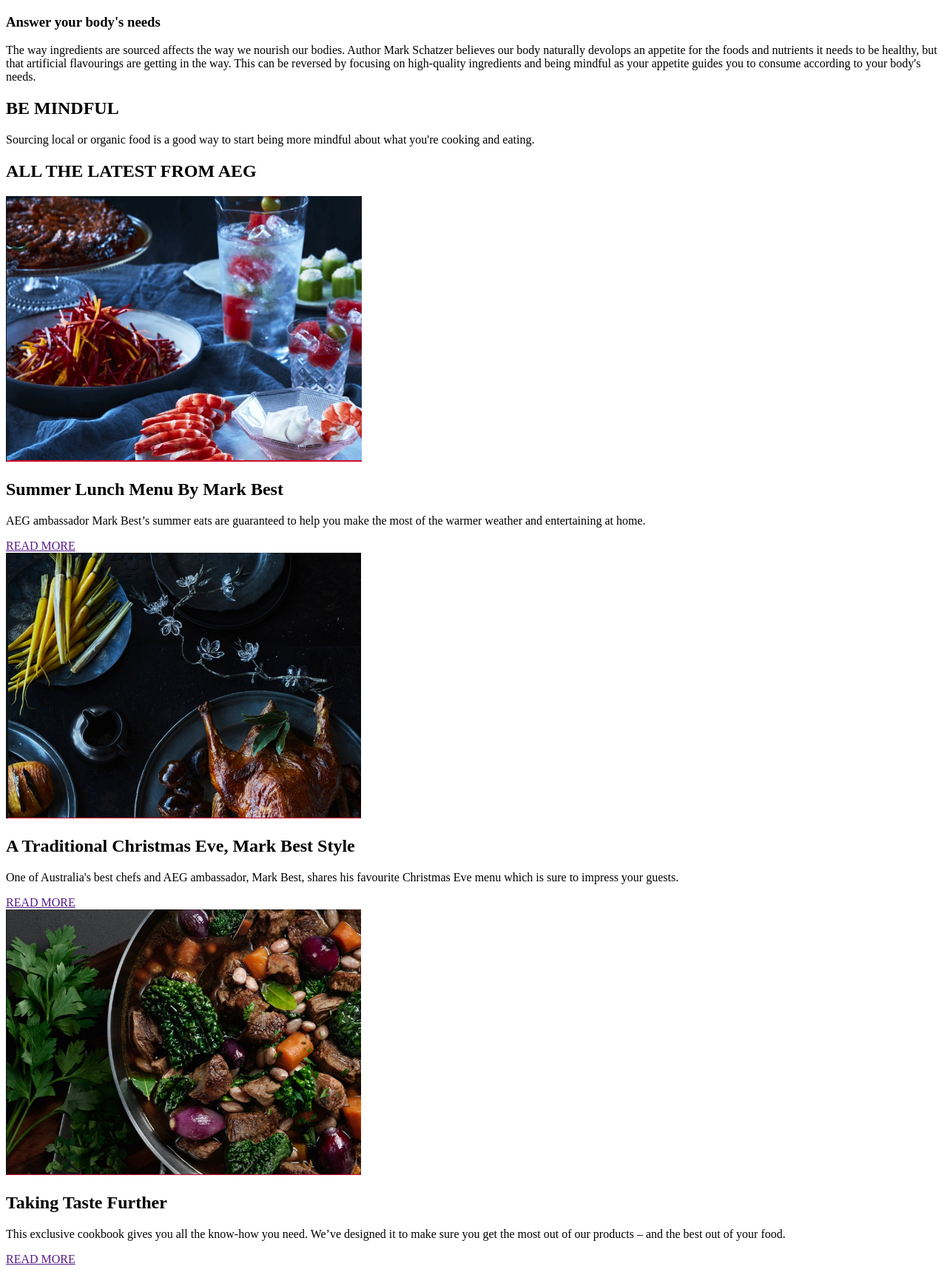
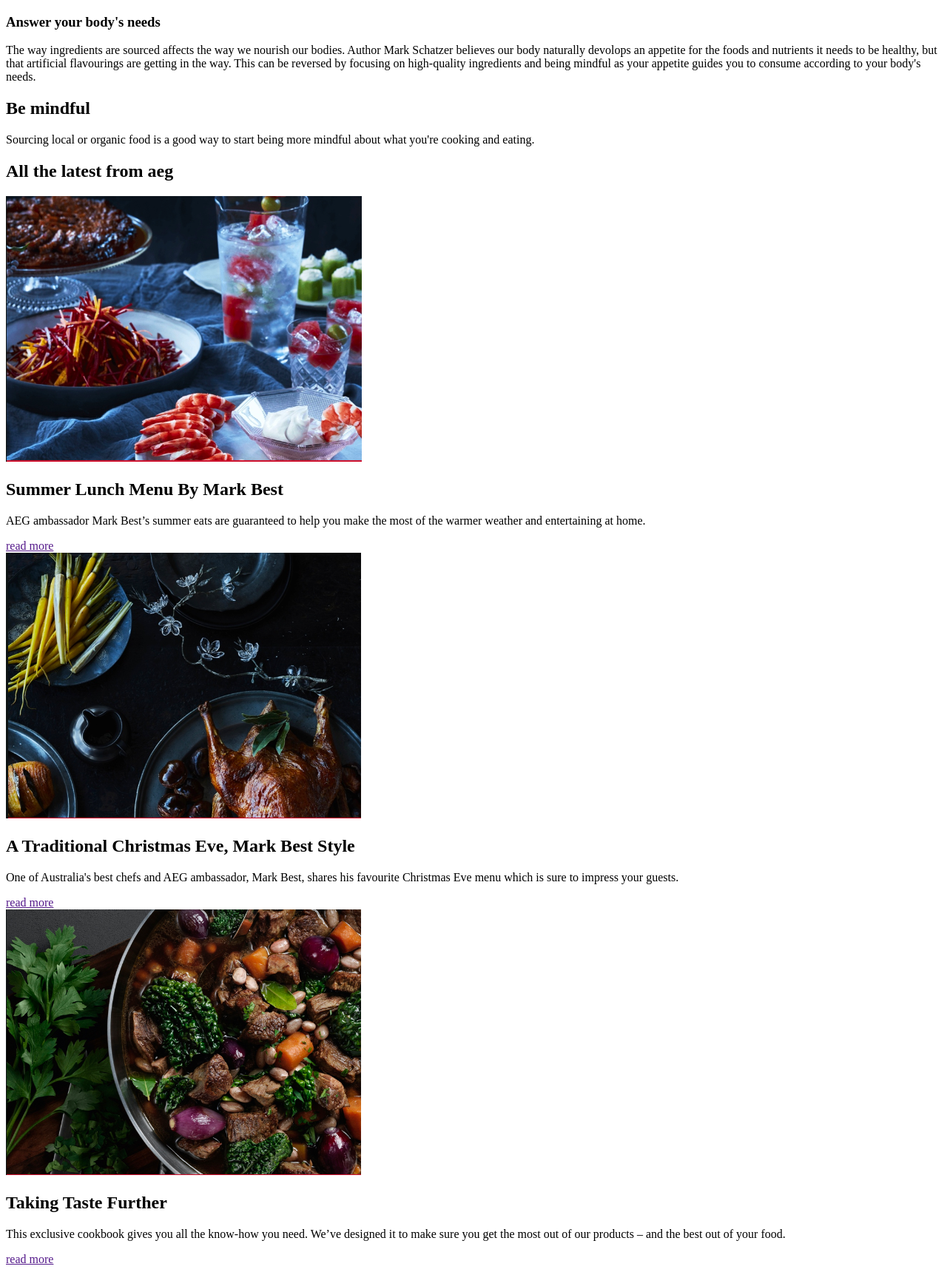
Before and after one commit to trust2065/orchard, a PHP site: page / in a window 1280 px wide. Shown: the part 1123-2842 px from the top of the page at 74% size. Run offline with PHP 8.4, Linux system fonts and the light colour scheme.

Commit message:
tweak uppercase text and adjust css converage

```diff
--- a/index.html
+++ b/index.html
@@ -29,7 +29,7 @@
             as your appetite guides you to consume according to your body's
             needs.
           </p>
-          <h2 class="h6 text-danger font-weight-semibold text-uppercase line-height-28">BE MINDFUL</h2>
+          <h2 class="h6 text-danger font-weight-semibold text-uppercase line-height-28">Be mindful</h2>
           <p class="font-weight-semibold line-height-30 font-size-md pt-2">
             Sourcing local or organic food is a good way to start being more
             mindful about what you're cooking and eating.
@@ -38,11 +38,11 @@
       </section>
       <section class="text-white my-9 mt-xl-20 mb-xl-16">
         <div class="row justify-content-center">
-          <h1 class="h1 font-weight-light text-center text-uppercase letter-spacing-08 line-height-57">ALL THE LATEST FROM AEG</h1>
+          <h1 class="font-weight-light text-center text-uppercase letter-spacing-08 line-height-57">All the latest from aeg</h1>
         </div>
         <div class="row pt-6">
           <div class="col-md-4">
-            <img class="mw-100 sectionImage" src="./img/summerLunch.png" alt="summerLunch" />
+            <img class="sectionImage" src="./img/summerLunch.png" alt="summerLunch" />
             <h2 class="sectionTitle">
               Summer Lunch Menu By Mark Best
             </h6>
@@ -51,12 +51,12 @@
               make the most of the warmer weather and entertaining at home.
             </p>
             <div class="readMore">
-              <a class="readMoreLink" href="">READ MORE</a>
+              <a class="readMoreLink" href="">read more</a>
             </div>
           </div>
           <div class="col-md-4">
             <img
-              class="mw-100 sectionImage"
+              class="sectionImage"
               src="./img/christmasMeal.png"
               alt="christmasMeal"
             />
@@ -69,11 +69,11 @@
               your guests.
             </p>
             <div class="readMore">
-              <a class="readMoreLink" href="">READ MORE</a>
+              <a class="readMoreLink" href="">read more</a>
             </div>
           </div>
           <div class="col-md-4">
-            <img class="mw-100 sectionImage" src="./img/salad.png" alt="salad" />
+            <img class="sectionImage" src="./img/salad.png" alt="salad" />
             <h2 class="sectionTitle">Taking Taste Further</h6>
             <p class="sectionParagraph">
               This exclusive cookbook gives you all the know‑how you need. We’ve
@@ -81,7 +81,7 @@
               and the best out of your food.
             </p>
             <div class="readMore">
-              <a class="readMoreLink" href="">READ MORE</a>
+              <a class="readMoreLink" href="">read more</a>
             </div>
           </div>
         </div>
--- a/src/style.scss
+++ b/src/style.scss
@@ -43,6 +43,7 @@ a:hover {
     @extend .border-danger;
     @extend .border-bottom;
     @extend .border-width-2;
+    @extend .mw-100;
   }
   &Title {
     @extend .pt-5;
```
